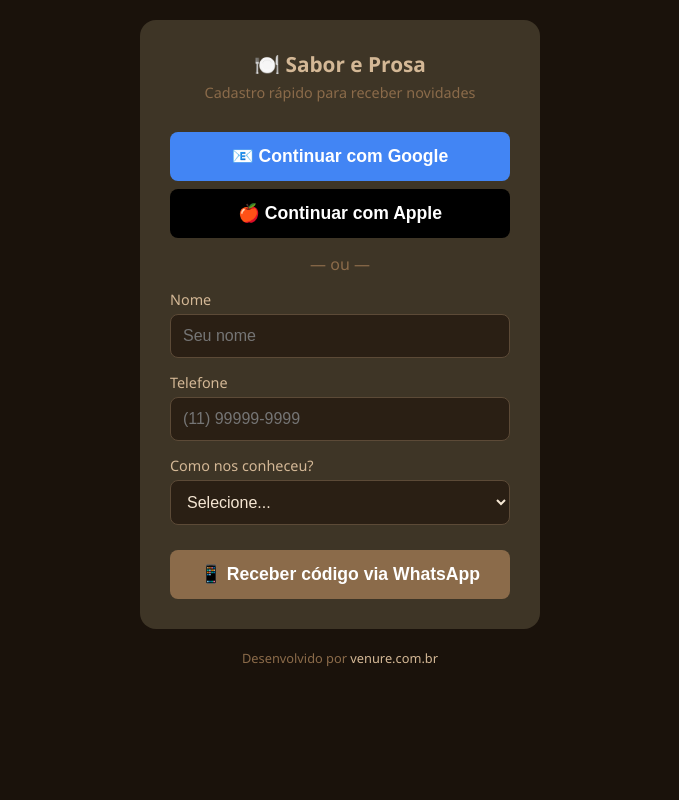
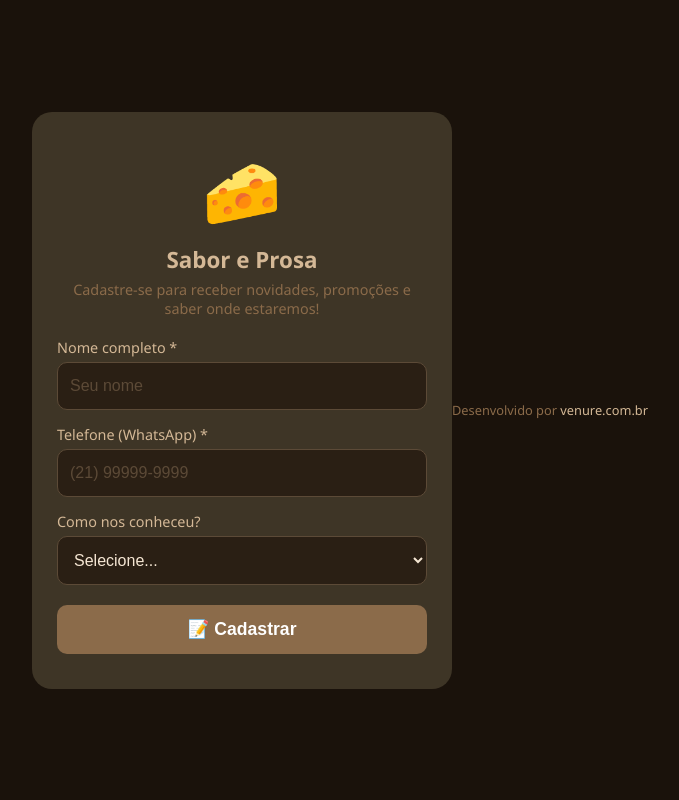
Before and after one commit to falecomofred-lab/sabor-prosa, a Flask app: template app/templates/cadastro-evento.html in a window 1280 px wide. Shown: the whole page, without its empty margins (300-979 px from the left). Run offline with Flask 3, Linux system fonts and the light colour scheme; the template is opened without the code that fills it, so the values that code supplies are empty.

Commit message:
Tela de cadastro pública isolada + QR Code atualizado

```diff
--- a/app/templates/cadastro-evento.html
+++ b/app/templates/cadastro-evento.html
@@ -6,59 +6,92 @@
     <title>Sabor e Prosa - Cadastro</title>
     <style>
         * { margin: 0; padding: 0; box-sizing: border-box; }
-        body { font-family: 'Segoe UI', sans-serif; background: #1A120B; color: #F5E6D3; padding: 20px; }
-        .card { background: #3E3526; border-radius: 16px; padding: 30px; max-width: 400px; margin: 0 auto; }
-        .card h1 { color: #D4B896; text-align: center; font-size: 1.3em; margin-bottom: 5px; }
-        .card p { text-align: center; color: #8B6B4A; margin-bottom: 20px; font-size: 0.9em; }
-        .form-group { margin-bottom: 15px; }
+        body {
+            font-family: 'Segoe UI', sans-serif;
+            background: #1A120B;
+            color: #F5E6D3;
+            min-height: 100vh;
+            display: flex;
+            align-items: center;
+            justify-content: center;
+            padding: 20px;
+        }
+        .card {
+            background: #3E3526;
+            border-radius: 20px;
+            padding: 35px 25px;
+            width: 100%;
+            max-width: 420px;
+            text-align: center;
+        }
+        .logo { font-size: 4em; margin-bottom: 10px; }
+        .card h1 { color: #D4B896; font-size: 1.4em; margin-bottom: 5px; }
+        .card .subtitulo { color: #8B6B4A; font-size: 0.9em; margin-bottom: 20px; }
+
+        .form-group { margin-bottom: 15px; text-align: left; }
         .form-group label { display: block; margin-bottom: 5px; color: #D4B896; font-size: 0.9em; }
-        .form-group input, .form-group select { background: #2A1F14; border: 1px solid #5C4A37; color: #F5E6D3; padding: 12px; border-radius: 8px; width: 100%; font-size: 1em; }
-        .btn { background: #8B6B4A; color: white; border: none; padding: 14px; border-radius: 8px; cursor: pointer; font-size: 1.1em; width: 100%; font-weight: bold; margin-top: 10px; }
-        .google-btn { background: #4285F4; }
-        .apple-btn { background: #000; }
-        .divider { text-align: center; margin: 15px 0; color: #8B6B4A; }
-        .sucesso { color: #4CAF50; text-align: center; display: none; }
-        .footer { text-align: center; margin-top: 20px; font-size: 0.8em; color: #8B6B4A; }
+        .form-group input, .form-group select {
+            background: #2A1F14; border: 1px solid #5C4A37; color: #F5E6D3;
+            padding: 14px 12px; border-radius: 10px; width: 100%; font-size: 1em;
+        }
+        .form-group input::placeholder { color: #5C4A37; }
+        .btn {
+            background: #8B6B4A; color: white; border: none;
+            padding: 14px; border-radius: 10px; cursor: pointer;
+            font-size: 1.1em; width: 100%; font-weight: bold; margin-top: 5px;
+        }
+        .btn:hover { background: #A37D5A; }
+
+        .sucesso {
+            display: none;
+            color: #4CAF50; padding: 20px; text-align: center;
+        }
+        .sucesso .check { font-size: 4em; }
+        .sucesso h2 { margin: 10px 0; }
+
+        .erro { color: #C23B22; font-size: 0.85em; margin-top: 5px; display: none; }
+        .footer { margin-top: 20px; font-size: 0.8em; color: #8B6B4A; }
         .footer a { color: #D4B896; text-decoration: none; }
     </style>
 </head>
 <body>
-    <div class="card">
-        <h1>🍽️ Sabor e Prosa</h1>
-        <p>Cadastro rápido para receber novidades</p>
-
-        <button class="btn google-btn" onclick="alert('Login com Google em breve!')">📧 Continuar com Google</button>
-        <button class="btn apple-btn" onclick="alert('Login com Apple em breve!')" style="margin-top:8px;">🍎 Continuar com Apple</button>
-
-        <div class="divider">— ou —</div>
+    <div class="card" id="formCard">
+        <div class="logo">🧀</div>
+        <h1>Sabor e Prosa</h1>
+        <p class="subtitulo">Cadastre-se para receber novidades, promoções e saber onde estaremos!</p>
 
         <form onsubmit="return cadastrar(event)">
             <div class="form-group">
-                <label>Nome</label>
+                <label>Nome completo *</label>
                 <input type="text" id="nome" placeholder="Seu nome" required>
             </div>
             <div class="form-group">
-                <label>Telefone</label>
-                <input type="tel" id="telefone" placeholder="(11) 99999-9999" required>
+                <label>Telefone (WhatsApp) *</label>
+                <input type="tel" id="telefone" placeholder="(21) 99999-9999" required>
             </div>
             <div class="form-group">
                 <label>Como nos conheceu?</label>
                 <select id="origem" required>
                     <option value="">Selecione...</option>
-                    <option value="feira">🏪 Feira/Evento</option>
+                    <option value="feira">🏪 Feira / Evento</option>
                     <option value="instagram">📱 Instagram</option>
                     <option value="whatsapp">💬 WhatsApp</option>
-                    <option value="indicacao">👥 Indicação</option>
-                    <option value="outro">🔍 Outro</option>
+                    <option value="indicacao">👥 Indicação de amigo</option>
+                    <option value="google">🔍 Google</option>
+                    <option value="outro">🔎 Outro</option>
                 </select>
             </div>
-            <button type="submit" class="btn">📱 Receber código via WhatsApp</button>
+            <button type="submit" class="btn">📝 Cadastrar</button>
+            <p class="erro" id="erro">Erro ao cadastrar. Tente novamente.</p>
         </form>
+    </div>
 
-        <div class="sucesso" id="sucesso">
-            <h3>✅ Cadastro enviado!</h3>
-            <p>Você receberá um código de confirmação via WhatsApp.</p>
-        </div>
+    <div class="sucesso" id="sucessoCard">
+        <div class="check">✅</div>
+        <h2>Cadastro realizado!</h2>
+        <p>Bem-vindo(a) à família Sabor e Prosa! 🧀🍷</p>
+        <p style="margin-top:10px;">Em breve você receberá novidades, promoções e convites para nossas feiras e eventos.</p>
+        <p style="margin-top:15px;color:#8B6B4A;">📱 Fique de olho no WhatsApp!</p>
     </div>
 
     <div class="footer">Desenvolvido por <a href="https://venure.com.br" target="_blank">venure.com.br</a></div>
@@ -66,20 +99,36 @@
     <script>
         async function cadastrar(e) {
             e.preventDefault();
-            const nome = document.getElementById('nome').value;
-            const telefone = document.getElementById('telefone').value;
+
+            const nome = document.getElementById('nome').value.trim();
+            const telefone = document.getElementById('telefone').value.trim();
             const origem = document.getElementById('origem').value;
 
+            if (!nome || !telefone || !origem) {
+                alert('Preencha todos os campos!');
+                return;
+            }
+
             try {
-                await fetch('/api/clientes/cadastro-evento', {
+                const resp = await fetch('/api/clientes/cadastro-evento', {
                     method: 'POST',
                     headers: {'Content-Type': 'application/json'},
-                    body: JSON.stringify({nome, telefone, origem, evento: 'QR Code Feira'})
+                    body: JSON.stringify({
+                        nome: nome,
+                        telefone: telefone,
+                        origem: origem,
+                        evento: 'Cadastro via QR Code'
+                    })
                 });
-                document.querySelector('form').style.display = 'none';
-                document.getElementById('sucesso').style.display = 'block';
-            } catch(e) {
-                alert('Erro ao cadastrar. Tente novamente.');
+
+                if (resp.ok) {
+                    document.getElementById('formCard').style.display = 'none';
+                    document.getElementById('sucessoCard').style.display = 'block';
+                } else {
+                    document.getElementById('erro').style.display = 'block';
+                }
+            } catch(err) {
+                document.getElementById('erro').style.display = 'block';
             }
         }
     </script>
--- a/app/templates/qrcode.html
+++ b/app/templates/qrcode.html
@@ -8,8 +8,7 @@
 
     <div class="form-group">
         <label>Link de destino</label>
-        <input id="urlQR" value="http://localhost:8000/cadastro-evento" placeholder="URL que o cliente vai acessar">
-    </div>
+<input id="urlQR" value="https://sabor-prosa.onrender.com/cadastro-evento" ...>    </div>
 
     <div class="form-group">
         <label>Título do Cartaz</label>
```
